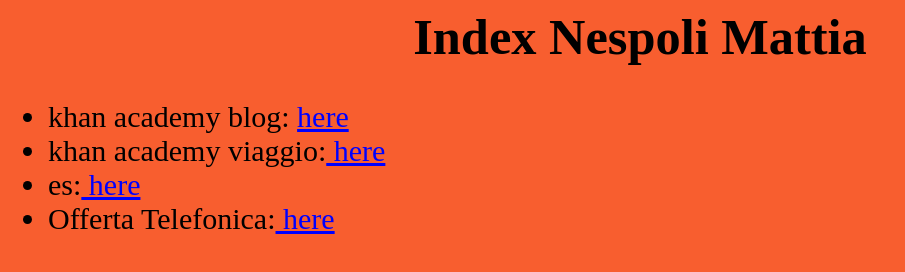
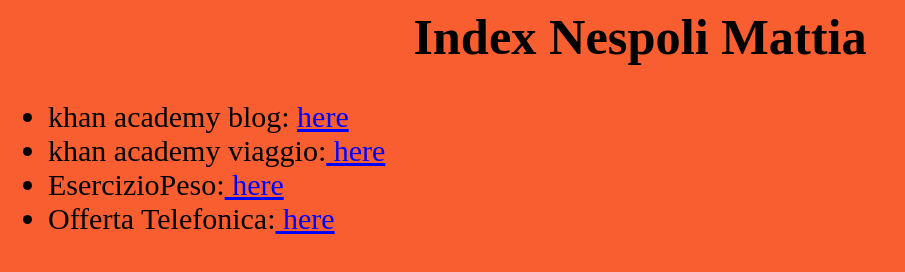
Before and after one commit to sciocotre/Sciocotre, a plain HTML site: page index.html in a window 1280 px wide. Shown: the whole page, without its empty margins (0-905 px from the left). Drawn offline with Linux system fonts and the light colour scheme.

Commit message:
Update index.html

```diff
--- a/index.html
+++ b/index.html
@@ -29,7 +29,7 @@
 
   <li style="font-size: 30;">khan academy blog: <a href="KhanAccademy/blog.html" class="link"> here </a></li>
   <li style="font-size: 30;">khan academy viaggio:<a href="KhanAccademy/viaggi.html" class="link"> here </a></li>
-  <li style="font-size: 30;">es:<a href="Es1Lab.html" class="link"> here </a></li>
+  <li style="font-size: 30;">EsercizioPeso:<a href="Es1Lab.html" class="link"> here </a></li>
   <li style="font-size: 30;">Offerta Telefonica:<a href="OperatoreTelefonico/Telefono.html" class="link"> here </a></li>
 
 
```
